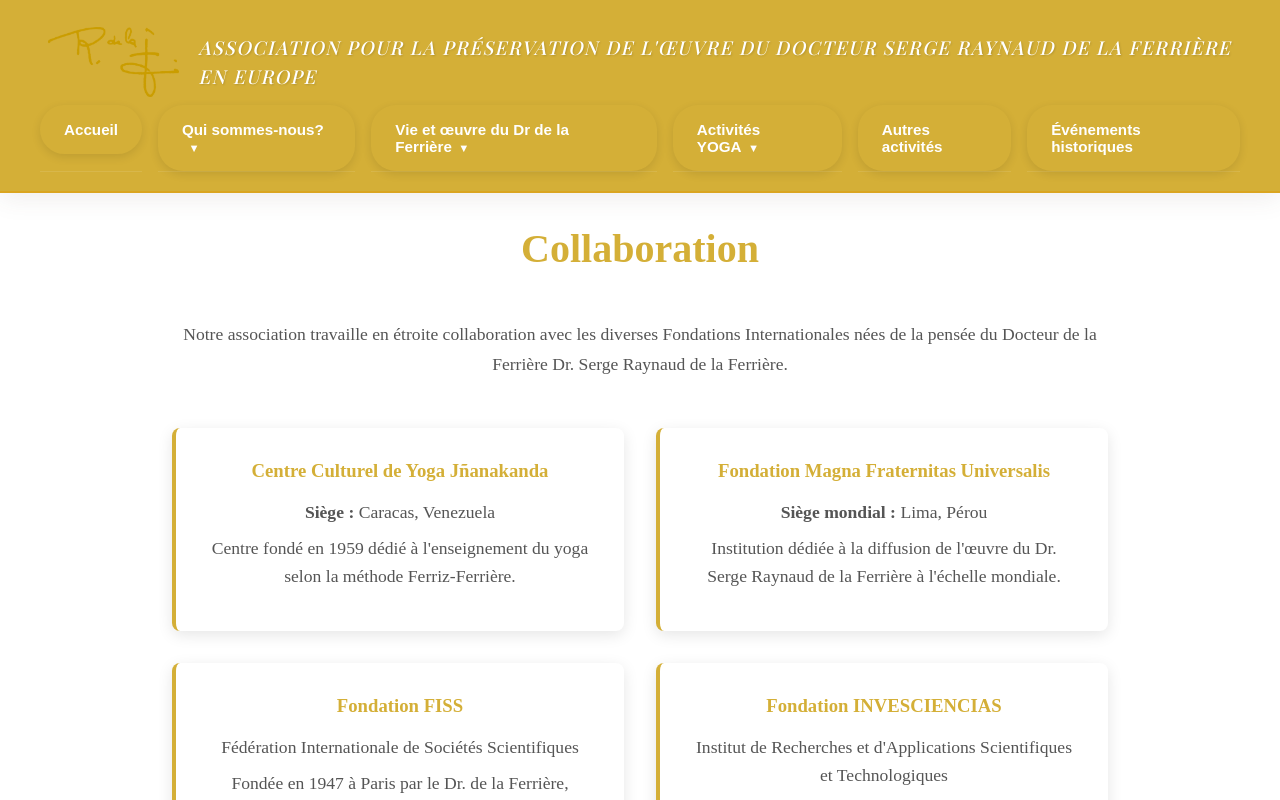
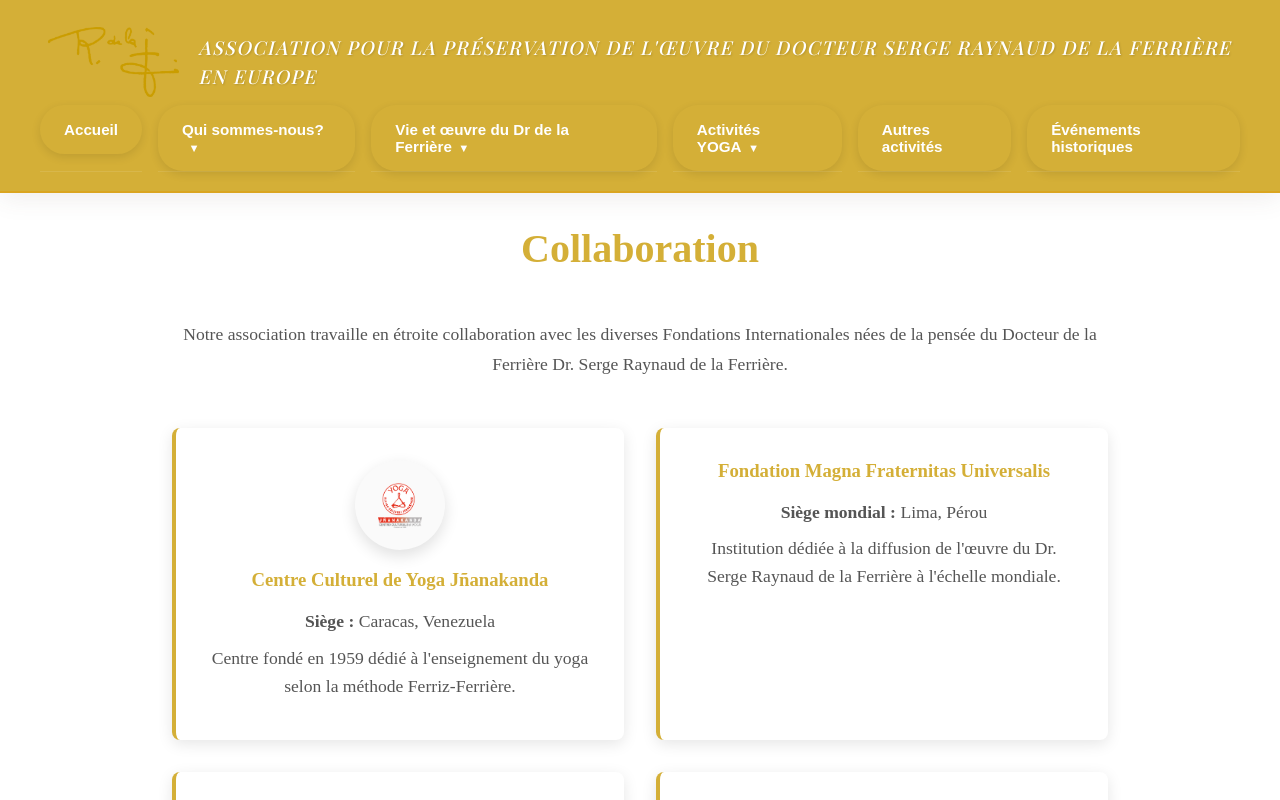
Before and after one commit to Dogor0555/proyecto_ELIC_DrDeLaFerrier, a Next.js app: page /about/collaboration in a window 1280 px wide. Shown: the top 800 px of the page. Built offline with nearby package versions, Linux system fonts and the light colour scheme.

Commit message:
nueva ruta y logoi en colaboradores

```diff
--- a/src/app/about/collaboration/page.js
+++ b/src/app/about/collaboration/page.js
@@ -13,6 +13,9 @@
 
           <div className="collaboration-grid">
             <div className="collaboration-card">
+              <div className="card-logo">
+                <img src="/logos/jnanakanda.png" alt="Logo Centre Culturel de Yoga Jñanakanda" />
+              </div>
               <h3>Centre Culturel de Yoga Jñanakanda</h3>
               <p><strong>Siège :</strong> Caracas, Venezuela</p>
               <p>Centre fondé en 1959 dédié à l'enseignement du yoga selon la méthode Ferriz-Ferrière.</p>
--- a/src/app/globals.css
+++ b/src/app/globals.css
@@ -2979,3 +2979,21 @@
     padding-top: 2rem;
   }
 }
+
+.card-logo {
+  width: 90px;
+  height: 90px;
+  margin: 0 auto 1.2rem;
+  display: flex;
+  align-items: center;
+  justify-content: center;
+  background: #fafafa;
+  border-radius: 50%;
+  box-shadow: 0 6px 15px rgba(0, 0, 0, 0.12);
+}
+
+.card-logo img {
+  max-width: 50%;
+  max-height: 50%;
+  object-fit: contain;
+}
```
Also changed, not shown: public/logos/jnanakanda.png (renamed from src/app/images/logo.png).
